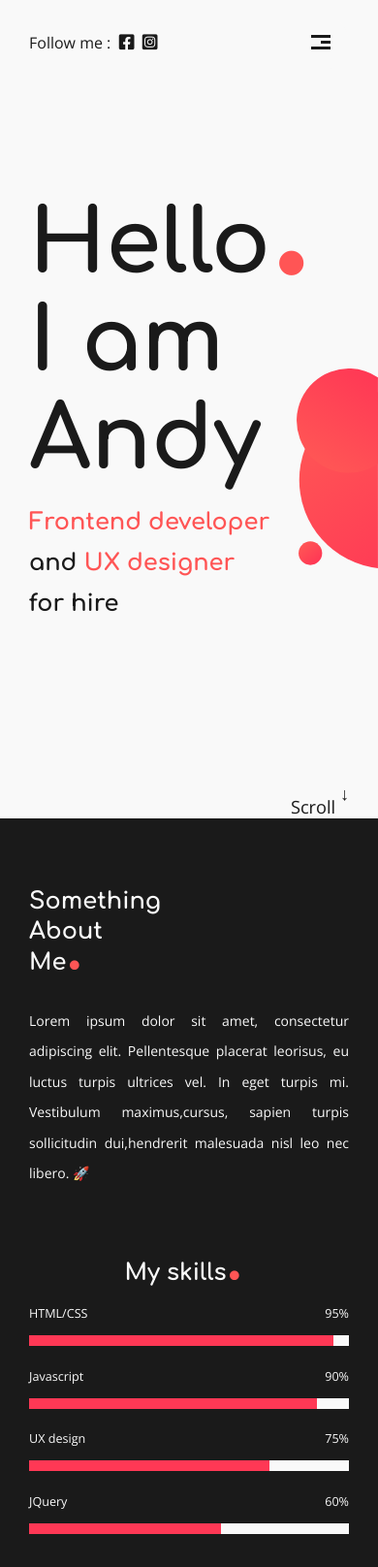
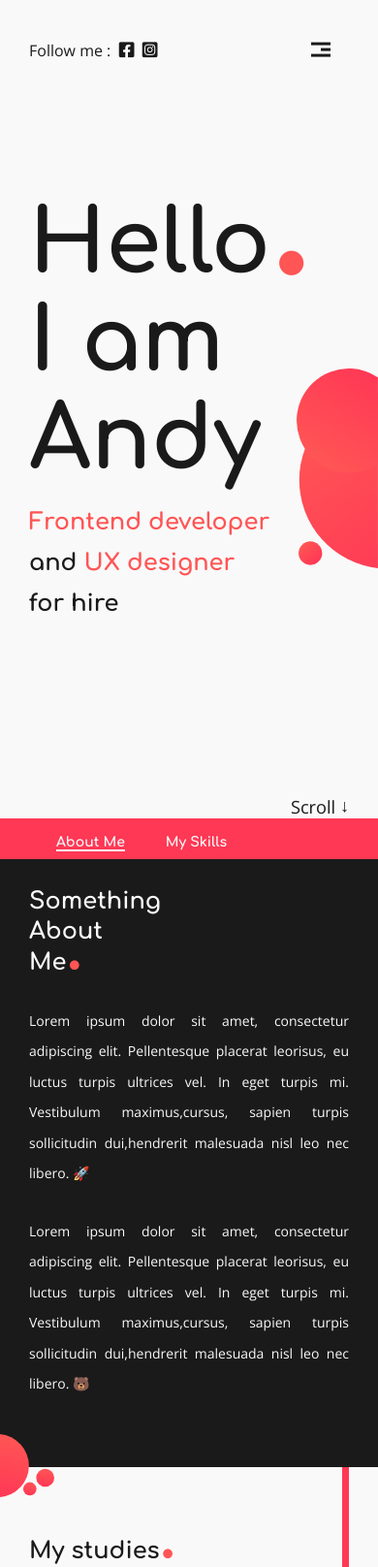
Before and after one commit to Attanox/portfolio, a plain HTML site: page index.html in a window 390 px wide. Shown: the top 1616 px of the page at 97% size. Drawn offline with nearby package versions, Linux system fonts and the light colour scheme.

Commit message:
add: local navbar

```diff
--- a/app.js
+++ b/app.js
@@ -1,35 +1,81 @@
+/**
+ * @brief if we're not on top of the page apply white background to navbar
+ */
 function addBackground() {
   window.pageYOffset > 0
     ? $(".navbar").addClass("bg-white")
     : $(".navbar").removeClass("bg-white");
 }
 
+/**
+ *
+ * @param { event object } e
+ * @param { string } classNameOne
+ * @param { string } classNameTwo
+ * @brief toggles classes for switching between sections
+ */
+function toggleClasses(e, classNameOne, classNameTwo) {
+  e.preventDefault();
+  $("." + classNameOne)
+    .toggleClass("not-visible")
+    .toggleClass("h-0");
+  $("." + classNameTwo)
+    .toggleClass("not-visible")
+    .toggleClass("h-0");
+  $("." + classNameOne + "Btn").toggleClass("active");
+  $("." + classNameTwo + "Btn").toggleClass("active");
+}
+
+/**
+ * @brief applies event listeners for links in local nav
+ */
+function localNav() {
+  $(".skillsBtn").click(function (e) {
+    toggleClasses(e, "aboutMe", "skills");
+  });
+  $(".aboutMeBtn").click(function (e) {
+    toggleClasses(e, "skills", "aboutMe");
+  });
+  $(".schoolProjectsBtn").click(function (e) {
+    toggleClasses(e, "personalProjects", "schoolProjects");
+  });
+  $(".personalProjectsBtn").click(function (e) {
+    toggleClasses(e, "schoolProjects", "personalProjects");
+  });
+}
+
 $(document).ready(function () {
+  // on scroll run function
+  window.onscroll = function () {
+    addBackground();
+  };
+  // function for local navbar that switches between local sections
+  localNav();
+
+  // if link in nav is clicked user is moved to location
   $(".nav-list a")
-    .not('[href="#"]')
+    .not('[href="#"]') // just in case '#' condition
     .click(function (e) {
       e.preventDefault();
 
+      const navbarHeight = $(".navbar").height();
       const hash = this.hash;
 
       $("html, body").animate(
         {
-          scrollTop: $(hash).offset().top,
+          scrollTop: $(hash).offset().top - navbarHeight, // minus height of navbar
         },
         1000,
         "linear"
       );
     });
 
-  window.onscroll = function () {
-    addBackground();
-  };
-
+  // if navbar link is clicked check checkbox automatically after some delay
   const nav_list = document.querySelectorAll(".nav-list ul > *");
   const c_box = document.querySelector(".menu-checkbox");
   nav_list.forEach((el) => {
-    el.addEventListener("click", function () {
-      setTimeout(function () {
+    el.addEventListener("click", () => {
+      setTimeout(() => {
         c_box.checked = false;
       }, 600);
     });
--- a/index.html
+++ b/index.html
@@ -31,7 +31,6 @@
               <ul>
                 <li><a href="#header">home</a></li>
                 <li><a href="#aboutMe">about me</a></li>
-                <li><a href="#skills">my skills</a></li>
                 <li><a href="#timeline">my studies</a></li>
                 <li><a href="#projects">my projects</a></li>
                 <li><a href="#contact">contact me</a></li>
@@ -63,7 +62,7 @@
     </header>
     <section id="aboutMe" class="bg-black">
       <div class="container d-col">
-        <div>
+        <div class="aboutMe slideInUp">
           <h2 class="text-white">Something<br />
             About<br />
             Me</h2>
@@ -71,13 +70,17 @@
             ultrices vel. In eget turpis mi. Vestibulum maximus,cursus, sapien turpis sollicitudin dui,hendrerit
             malesuada nisl leo nec libero. 🚀
             </p>
+          <p class="text-white text-justify">Lorem ipsum dolor sit amet, consectetur  adipiscing elit. Pellentesque placerat leorisus, eu luctus turpis
+            ultrices vel. In eget turpis mi. Vestibulum maximus,cursus, sapien turpis sollicitudin dui,hendrerit
+            malesuada nisl leo nec libero. 🐻
+            </p>
         </div>
+        <!-- <div class="v-space"></div>
         <div class="v-space"></div>
         <div class="v-space"></div>
         <div class="v-space"></div>
-        <div class="v-space"></div>
-        <div class="v-space"></div>
-        <div id="skills" class="align-center justify-center text-white">
+        <div class="v-space"></div> -->
+        <div id="skills" class="skills align-center justify-center text-white slideOutUp not-visible h-0">
           <div class="d-col align-center">
             <h2>My skills</h2>
             <div class="skillContainer d-col align-center">
@@ -120,6 +123,12 @@
         </div>
       </div>
       <div class="bubble-2"></div>
+      <nav class="localNav">
+        <ul class="container">
+          <li><a class="aboutMeBtn active" href="">about me</a></li>
+          <li><a class="skillsBtn" href="">my skills</a></li>
+        </ul>
+      </nav>
     </section>
     <section id="timeline">
       <div class="container align-center justify-center">
@@ -157,7 +166,7 @@
           <h2>My projects</h2>
         </div>
         <div class="d-col flex1">
-          <div class="d-col schoolProjects">
+          <div class="d-col schoolProjects slideInUp">
             <div class="lineHeading d-row align-center">
               <h3>School</h3>
               <span class="line flex1"></span>
@@ -184,12 +193,12 @@
               </div>
             </div>
           </div>
+          <!-- <div class="v-space"></div>
           <div class="v-space"></div>
           <div class="v-space"></div>
           <div class="v-space"></div>
-          <div class="v-space"></div>
-          <div class="v-space"></div>
-          <div class="d-col personalProjects">
+          <div class="v-space"></div> -->
+          <div class="d-col personalProjects slideOutUp not-visible h-0">
             <div class="lineHeading d-row align-center">
               <h3>Personal</h3>
               <span class="line flex1"></span>
@@ -218,6 +227,12 @@
           </div>
         </div>
       </div>
+      <nav class="localNav">
+        <ul class="container">
+          <li><a class="schoolProjectsBtn active" href="">school projects</a></li>
+          <li><a class="personalProjectsBtn" href="">personal projects</a></li>
+        </ul>
+      </nav>
     </section>
     <footer>
       <section id="contact" class="d-row align-center justify-center">
--- a/styles.css
+++ b/styles.css
@@ -1,4 +1,6 @@
+/* IMPORT OF FONTS */
 @import url("https://fonts.googleapis.com/css2?family=Comfortaa:wght@700&family=Open+Sans:wght@300;400;700&display=swap");
+/* IMPORT OF FONTS END */
 
 /* VARIABLES */
 :root {
@@ -29,6 +31,7 @@ html {
 }
 
 a {
+  font-family: "Open Sans", sans-serif;
   color: var(--black);
   text-decoration: none;
 }
@@ -50,6 +53,10 @@ a:active {
 
 .h-100 {
   height: 100%;
+}
+
+.h-0 {
+  height: 0;
 }
 
 .v-space {
@@ -274,10 +281,11 @@ h2::after {
 .nav-list {
   visibility: hidden;
   position: fixed;
-  top: 0;
+  top: -12vh;
   left: 0;
+  transform: translateY(6vh);
   width: 100%;
-  height: 100%;
+  height: 100vh;
   display: flex;
   justify-content: center;
   align-items: center;
@@ -330,13 +338,13 @@ h2::after {
 
 /* NAVBAR */
 .navbar {
-  padding-top: 3rem;
-  padding-bottom: 3rem;
   position: fixed;
   top: 0;
   left: 0;
   width: 100%;
   z-index: 175;
+  height: 12vh;
+  max-height: 12vh;
 }
 
 @media only screen and (max-width: 768px), only screen and (max-height: 750px) {
@@ -348,6 +356,7 @@ h2::after {
 
 /* NAVBAR END */
 
+/* HEADER STYLES */
 header {
   height: 100vh;
   position: relative;
@@ -417,11 +426,13 @@ header {
 
 header .container {
   position: relative;
+  top: 50%;
+  transform: translateY(-50%);
 }
 
 .scrollDown {
   position: absolute;
-  z-index: 1;
+  z-index: 3;
   bottom: 0;
   right: 0;
   font-size: 1.3rem;
@@ -448,7 +459,9 @@ header .container {
     top: 0;
   }
 }
+/* HEADER STYLES END */
 
+/* ABOUT ME STYLES */
 #aboutMe {
   padding: 5rem 0;
   position: relative;
@@ -461,6 +474,10 @@ header .container {
 #aboutMe p {
   margin-top: 2rem;
   line-height: 2.25;
+}
+
+#aboutMe .container {
+  min-height: 350px;
 }
 
 #skills h2 {
@@ -510,7 +527,9 @@ header .container {
     height: 0.8rem;
   }
 }
+/* ABOUT ME STYLES END */
 
+/* TIMELINE */
 #timeline {
   padding: 5rem 0;
   position: relative;
@@ -611,8 +630,11 @@ header .container {
     left: 100%;
   }
 }
+/* TIMELINE END */
 
+/* PROJECTS STYLES */
 #projects {
+  position: relative;
   padding: 5rem 0;
 }
 
@@ -679,6 +701,7 @@ a[href="https://attanox.github.io/expensee/index.html"] .projectImg
 
 #projects .container {
   overflow-x: hidden;
+  overflow-y: hidden;
 }
 @media only screen and (max-width: 768px) {
   .heading2Parent {
@@ -691,7 +714,9 @@ a[href="https://attanox.github.io/expensee/index.html"] .projectImg
     margin-bottom: 0.8rem;
   }
 }
+/* PROJECTS STYLES END */
 
+/* CONTACT STYLES */
 #contact {
   padding: 5rem 0;
 }
@@ -757,7 +782,9 @@ a[href="https://attanox.github.io/expensee/index.html"] .projectImg
     width: 100%;
   }
 }
+/* CONTACT STYLES END */
 
+/* FOOTER STYLES */
 footer {
   position: relative;
 }
@@ -770,7 +797,9 @@ footer {
   opacity: 0.8;
   font-size: 0.7rem;
 }
+/* FOOTER STYLES END */
 
+/* BUBBLES SCATTERED ALONG PAGE */
 .bubble-1 {
   background-image: url("imgs/bubbles/header.svg");
   background-size: contain;
@@ -780,6 +809,7 @@ footer {
   top: 30%;
   width: 16rem; /* 4 */
   height: 40rem; /* 10 */
+  z-index: 1;
 }
 
 .bubble-2 {
@@ -791,6 +821,7 @@ footer {
   top: 92%;
   width: 7rem; /* 8 */
   height: 8.5rem; /* 9.5 */
+  z-index: 173;
 }
 
 .bubble-3 {
@@ -824,3 +855,71 @@ footer {
     height: 5.5rem; /* 9.5 */
   }
 }
+/* BUBBLES SCATTERED ALONG PAGE END */
+
+/* LOCAL NAVBAR IN SOME SECTIONS */
+.active {
+  border-bottom: 2px solid var(--white);
+}
+
+.localNav {
+  position: absolute;
+  z-index: 172;
+  top: 0;
+  left: 0;
+  max-width: 200px;
+  height: 100%;
+  background-color: var(--main-dark-color);
+  padding: 2rem 1rem;
+}
+
+.localNav ul {
+  display: flex;
+  flex-direction: column;
+  color: var(--white);
+  list-style-type: none;
+}
+
+.localNav ul.container {
+  padding: 0;
+}
+
+.localNav ul li {
+  margin: 1.5rem 0;
+}
+
+.localNav ul li a {
+  font-family: "Comfortaa", cursive;
+  text-transform: capitalize;
+  color: var(--white);
+}
+
+.localNav ul li a:hover {
+  border-bottom: 2px solid var(--white);
+}
+
+@media only screen and (max-width: 1200px) {
+  .localNav {
+    max-width: 100%;
+    width: 100%;
+    height: 5vh;
+    padding: 1rem 2rem;
+  }
+
+  .localNav ul {
+    flex-direction: row;
+  }
+
+  .localNav ul.container {
+    padding: 0 30px;
+  }
+
+  .localNav ul li {
+    margin: 0 1.5rem;
+  }
+
+  .localNav ul li:first-of-type {
+    margin-left: 0;
+  }
+}
+/* LOCAL NAVBAR IN SOME SECTIONS END */
```
Also changed, not shown: 1 other file.
